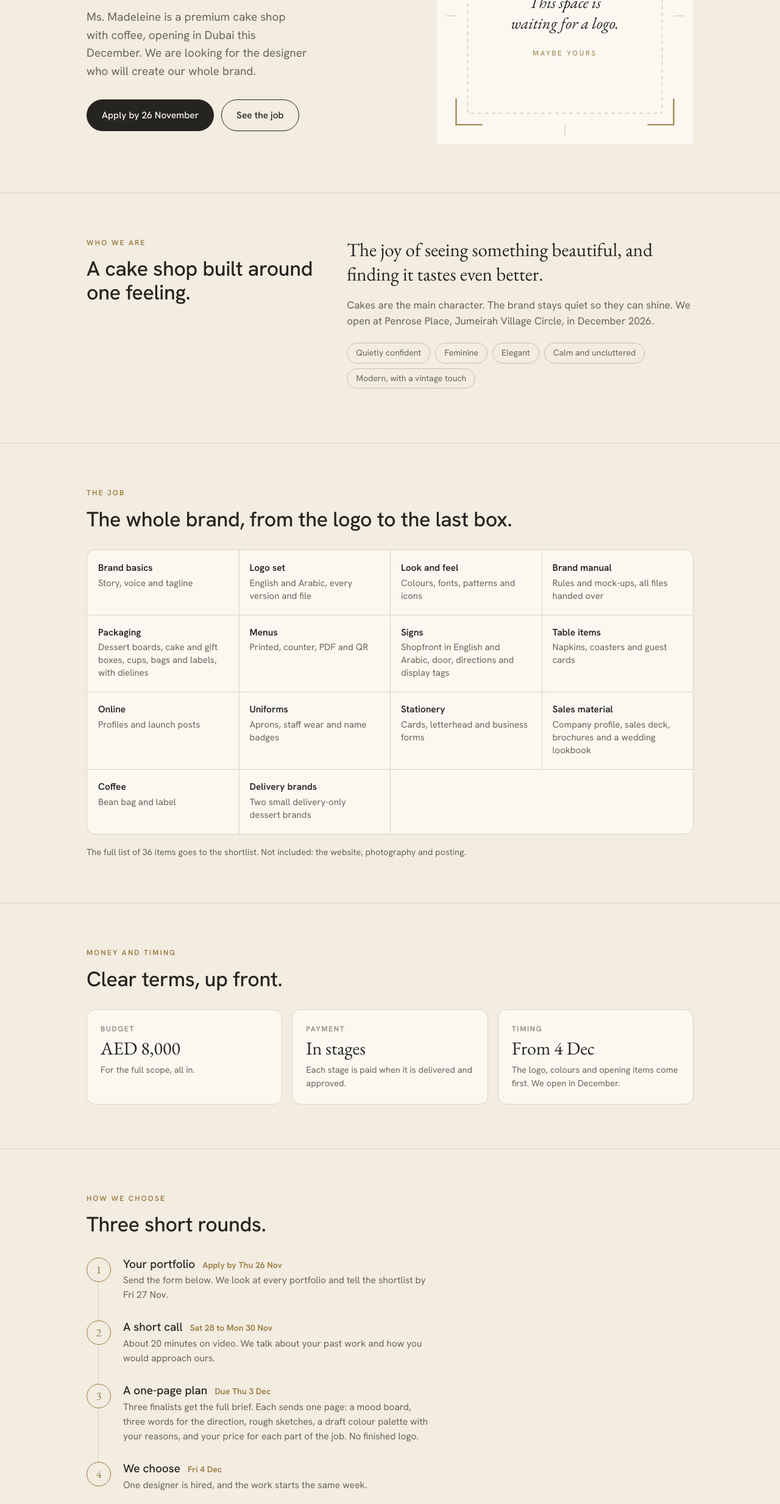
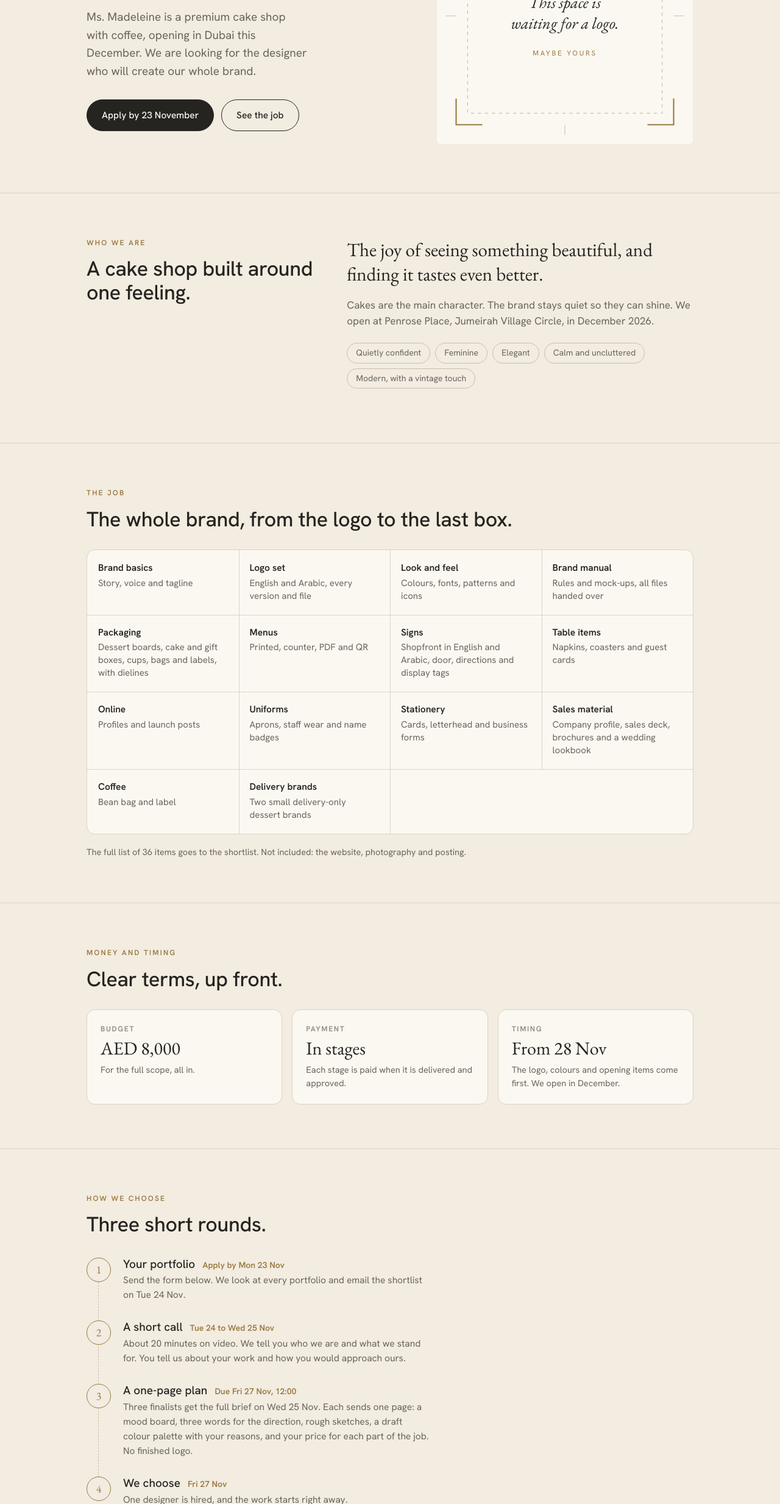
Before and after one commit to SaadHazari/msmadeleine-site, a plain HTML site: page designer/index.html in a window 1280 px wide. Shown: the part 334-2800 px from the top of the page at 61% size. Drawn offline with Linux system fonts and the light colour scheme.

Commit message:
New dates: apply by Mon 23 Nov, shortlist Tue 24, pick Fri 27
- Rounds, hero, meta, share image and success message updated
- Form closes itself at 00:00 Dubai on Tue 24 Nov

Co-Authored-By: Claude Opus 5.5 <noreply@anthropic.com>
Claude-Session: https://claude.ai/code/session_01PAAuLDe1uVEarZBu381QDx

```diff
--- a/designer/index.html
+++ b/designer/index.html
@@ -4,9 +4,9 @@
 <meta charset="utf-8">
 <meta name="viewport" content="width=device-width, initial-scale=1, viewport-fit=cover">
 <title>Ms. Madeleine is looking for its designer</title>
-<meta name="description" content="Ms. Madeleine, a premium cake shop with coffee opening in Dubai this December, is looking for the designer who will create its brand and packaging. Budget AED 8,000. Apply by 26 November 2026.">
+<meta name="description" content="Ms. Madeleine, a premium cake shop with coffee opening in Dubai this December, is looking for the designer who will create its brand and packaging. Budget AED 8,000. Apply by 23 November 2026.">
 <meta property="og:title" content="Ms. Madeleine is looking for its designer">
-<meta property="og:description" content="Our name is ready. Our logo is not. Apply by 26 November 2026.">
+<meta property="og:description" content="Our name is ready. Our logo is not. Apply by 23 November 2026.">
 <meta property="og:type" content="website">
 <meta property="og:url" content="https://msmadeleine.com/designer/">
 <meta property="og:image" content="https://msmadeleine.com/assets/og-designer.png">
@@ -157,7 +157,7 @@ footer a{color:var(--muted)}
     <h1>Our name is ready.<br>Our logo is not.</h1>
     <p class="lead">Ms. Madeleine is a premium cake shop with coffee, opening in Dubai this December. We are looking for the designer who will create our whole brand.</p>
     <div class="cta">
-      <a class="btn solid" href="#apply">Apply by 26 November</a>
+      <a class="btn solid" href="#apply">Apply by 23 November</a>
       <a class="btn ghost" href="#job">See the job</a>
     </div>
   </div>
@@ -222,7 +222,7 @@ footer a{color:var(--muted)}
     <div class="facts">
       <div class="fact"><div class="k">Budget</div><div class="v">AED 8,000</div><p>For the full scope, all in.</p></div>
       <div class="fact"><div class="k">Payment</div><div class="v">In stages</div><p>Each stage is paid when it is delivered and approved.</p></div>
-      <div class="fact"><div class="k">Timing</div><div class="v">From 4 Dec</div><p>The logo, colours and opening items come first. We open in December.</p></div>
+      <div class="fact"><div class="k">Timing</div><div class="v">From 28 Nov</div><p>The logo, colours and opening items come first. We open in December.</p></div>
     </div>
   </div>
 </section>
@@ -232,10 +232,10 @@ footer a{color:var(--muted)}
     <p class="label">How we choose</p>
     <h2>Three short rounds.</h2>
     <ol class="rounds">
-      <li><span class="dot">1</span><div><h3>Your portfolio <em>Apply by Thu 26 Nov</em></h3><p>Send the form below. We look at every portfolio and tell the shortlist by Fri 27 Nov.</p></div></li>
-      <li><span class="dot">2</span><div><h3>A short call <em>Sat 28 to Mon 30 Nov</em></h3><p>About 20 minutes on video. We talk about your past work and how you would approach ours.</p></div></li>
-      <li><span class="dot">3</span><div><h3>A one-page plan <em>Due Thu 3 Dec</em></h3><p>Three finalists get the full brief. Each sends one page: a mood board, three words for the direction, rough sketches, a draft colour palette with your reasons, and your price for each part of the job. No finished logo.</p></div></li>
-      <li><span class="dot">4</span><div><h3>We choose <em>Fri 4 Dec</em></h3><p>One designer is hired, and the work starts the same week.</p></div></li>
+      <li><span class="dot">1</span><div><h3>Your portfolio <em>Apply by Mon 23 Nov</em></h3><p>Send the form below. We look at every portfolio and email the shortlist on Tue 24 Nov.</p></div></li>
+      <li><span class="dot">2</span><div><h3>A short call <em>Tue 24 to Wed 25 Nov</em></h3><p>About 20 minutes on video. We tell you who we are and what we stand for. You tell us about your work and how you would approach ours.</p></div></li>
+      <li><span class="dot">3</span><div><h3>A one-page plan <em>Due Fri 27 Nov, 12:00</em></h3><p>Three finalists get the full brief on Wed 25 Nov. Each sends one page: a mood board, three words for the direction, rough sketches, a draft colour palette with your reasons, and your price for each part of the job. No finished logo.</p></div></li>
+      <li><span class="dot">4</span><div><h3>We choose <em>Fri 27 Nov</em></h3><p>One designer is hired, and the work starts right away.</p></div></li>
     </ol>
     <p class="keep">Your work stays yours. If we do not hire you, we do not use your plan, your palette or anything close to them.</p>
   </div>
@@ -245,7 +245,7 @@ footer a{color:var(--muted)}
   <div class="wrap">
     <p class="label">Apply</p>
     <h2>Show us your work.</h2>
-    <p class="muted" style="margin-top:10px">Applications close on Thursday 26 November.</p>
+    <p class="muted" style="margin-top:10px" id="closeline">Applications close on Monday 23 November at 11:59 pm, Dubai time.</p>
 
     <form id="form" novalidate>
       <div class="hp" aria-hidden="true"><label for="hp">Leave this empty</label><input type="text" id="hp" name="_honey" tabindex="-1" autocomplete="off"></div>
@@ -281,6 +281,8 @@ footer a{color:var(--muted)}
 
 <script>
 (function(){
+  var CLOSES=Date.parse('2026-11-24T00:00:00+04:00');
+  if(Date.now()>=CLOSES){var f0=document.getElementById('form');f0.innerHTML='<p class="msg ok" style="display:block;grid-column:1/-1">Applications are now closed. Thank you to everyone who applied. We email the shortlist on Tuesday 24 November.</p>';document.getElementById('closeline').textContent='Applications closed on Monday 23 November.';return;}
   var ENDPOINT='https://script.google.com/macros/s/AKfycbydJSNlwbqfOIjvgabwbw1klf0avX08liv5uNvgxDrz6mSyfhEbxcTLjNL5MRCp6wjV/exec';
   var MAX=10*1024*1024;
   var form=document.getElementById('form'),btn=document.getElementById('btn'),msg=document.getElementById('msg');
@@ -304,7 +306,7 @@ footer a{color:var(--muted)}
       var j=await r.json();
       if(!j.ok)throw new Error(j.error||'failed');
       form.reset();btn.textContent='Sent';
-      show('Thank you. Your application is in (ref '+j.ref+'). We will tell the shortlist by Friday 27 November.',true);
+      show('Thank you. Your application is in (ref '+j.ref+'). We will email the shortlist on Tuesday 24 November.',true);
     }catch(err){
       btn.disabled=false;btn.textContent='Send my application';
       show(ERR[err.message]||'Something went wrong. Please try again, or email your portfolio to connect@msmadeleine.com.',false);
```
Also changed, not shown: assets/og-designer.png.
